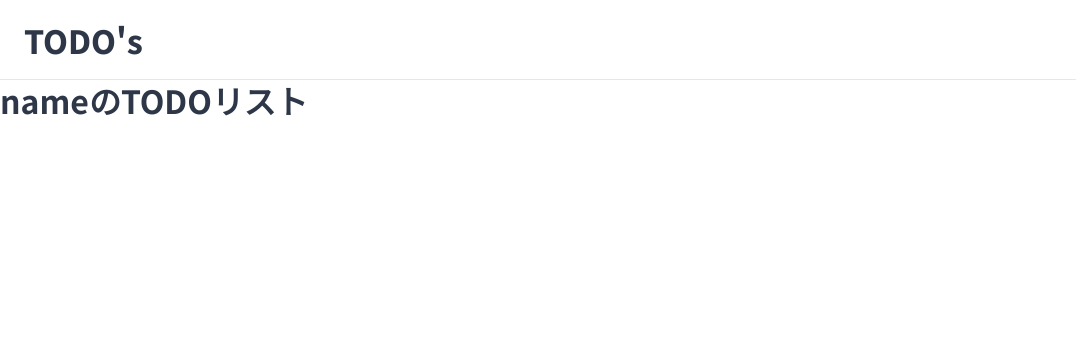
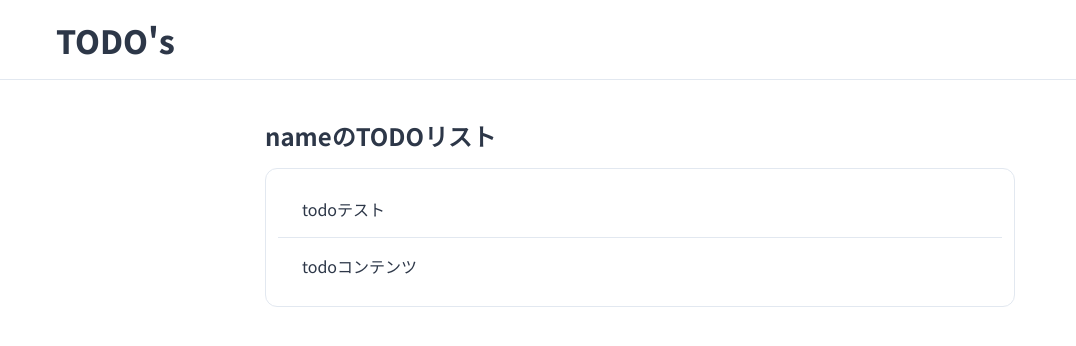
Before and after one commit to pppeyo38/react-django_todo-app, a React (Vite) app in the folder react-typescript/: page /name in a window 1280 px wide. Shown: the top 346 px of the page, without its empty margins (0-1076 px from the left). Built offline with nearby package versions, Linux system fonts and the light colour scheme.

Commit message:
:sparkles: add todolist

```diff
--- a/react-typescript/src/pages/TodoList.tsx
+++ b/react-typescript/src/pages/TodoList.tsx
@@ -1,13 +1,66 @@
-import { useParams } from 'react-router-dom'
+import { useState, useEffect } from 'react'
+import { useParams, Link } from 'react-router-dom'
 import { Header } from '../components/Header'
+import { TodoListType } from '../types/TodoList'
+import '../styles/pages/todolist.scss'
 
 export const TodoList = () => {
+  const [todoList, setTodoList] = useState<TodoListType>([])
   const { username } = useParams<{ username: string }>()
+
+  useEffect(() => {
+    setTodoList(([]) => [
+      {
+        id: 1,
+        content: 'todoテスト',
+        user: 1,
+      },
+      {
+        id: 2,
+        content: 'todoコンテンツ',
+        user: 1,
+      },
+      {
+        id: 3,
+        content: 'todoテスト',
+        user: 1,
+      },
+      {
+        id: 4,
+        content: 'todoコンテンツ',
+        user: 1,
+      },
+    ])
+  }, [])
 
   return (
     <>
       <Header username={username!} />
-      <h1>{username}のTODOリスト</h1>
+      <main>
+        <section className="todolist">
+          <h2>{username}のTODOリスト</h2>
+          {todoList.length && (
+            <ul className="todolist-block">
+              <li>
+                <Link
+                  to={`/${username}/${todoList[0].id}`}
+                  className="todolist-item"
+                >
+                  {todoList[0].content}
+                </Link>
+              </li>
+              <li>
+                <Link
+                  to={`/${username}/${todoList[1].id}`}
+                  className="todolist-item"
+                >
+                  {todoList[1].content}
+                </Link>
+              </li>
+            </ul>
+          )}
+        </section>
+      </main>
     </>
   )
 }
--- a/react-typescript/src/styles/components/header.scss
+++ b/react-typescript/src/styles/components/header.scss
@@ -9,7 +9,7 @@
   align-items: center;
   width: 100%;
   height: 100%;
-  padding: 0 1.5rem;
+  padding: 0 3.5rem;
 }
 
 .header-heading {
--- /dev/null
+++ b/react-typescript/src/styles/pages/todolist.scss
@@ -0,0 +1,21 @@
+.todolist {
+  max-width: 750px;
+  margin: 2.5rem auto;
+}
+
+.todolist-block {
+  width: 750px;
+  margin: 1rem 0 0;
+  padding: 0.75rem;
+  border: 1px solid #e2e8f0;
+  border-radius: 12px;
+
+  li:not(:first-child) {
+    border-top: 1px solid #e2e8f0;
+  }
+}
+
+.todolist-item {
+  display: block;
+  padding: 1rem 1.5rem;
+}
--- /dev/null
+++ b/react-typescript/src/types/TodoList.ts
@@ -0,0 +1,5 @@
+export type TodoListType = {
+  id: number
+  content: string
+  user: number
+}[]
```
